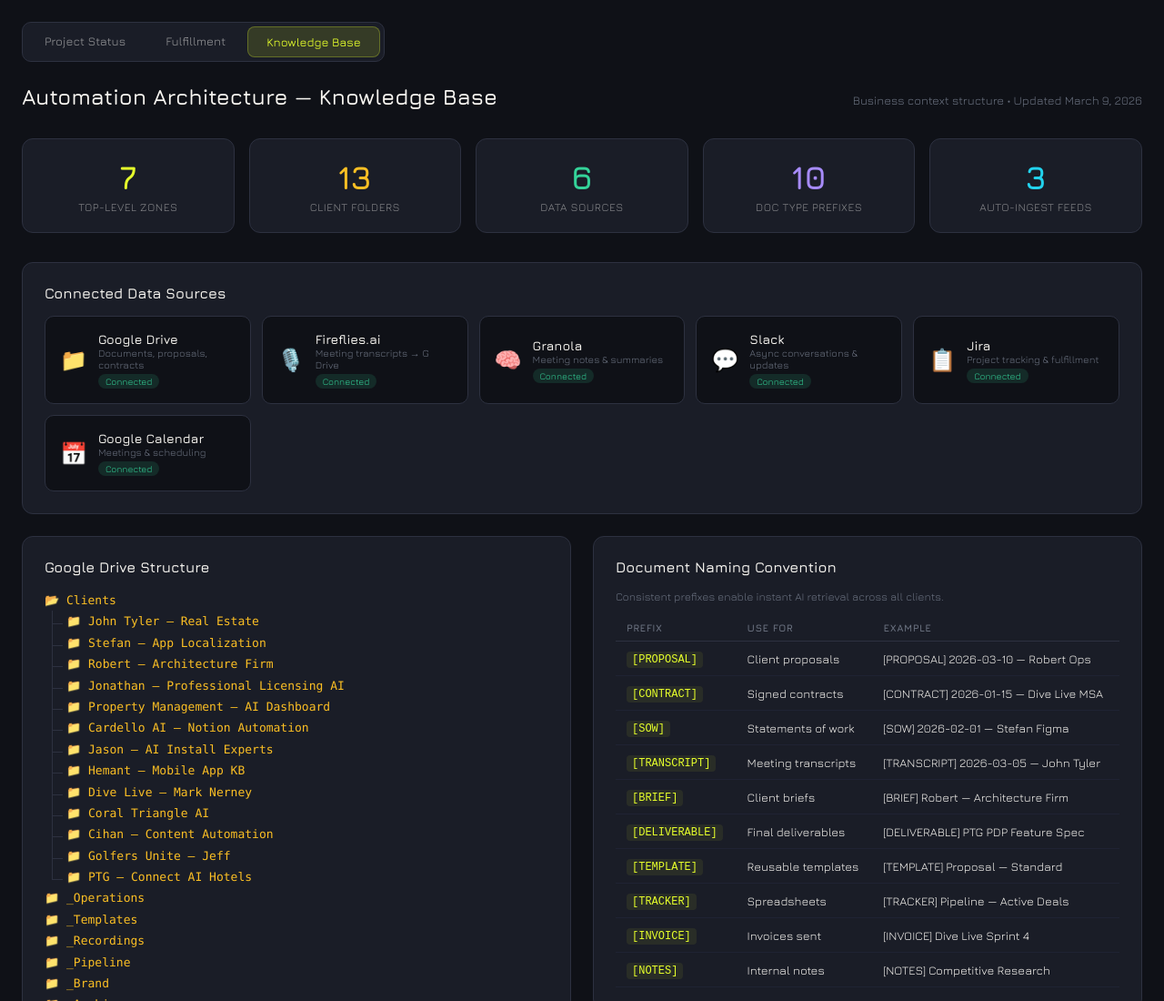
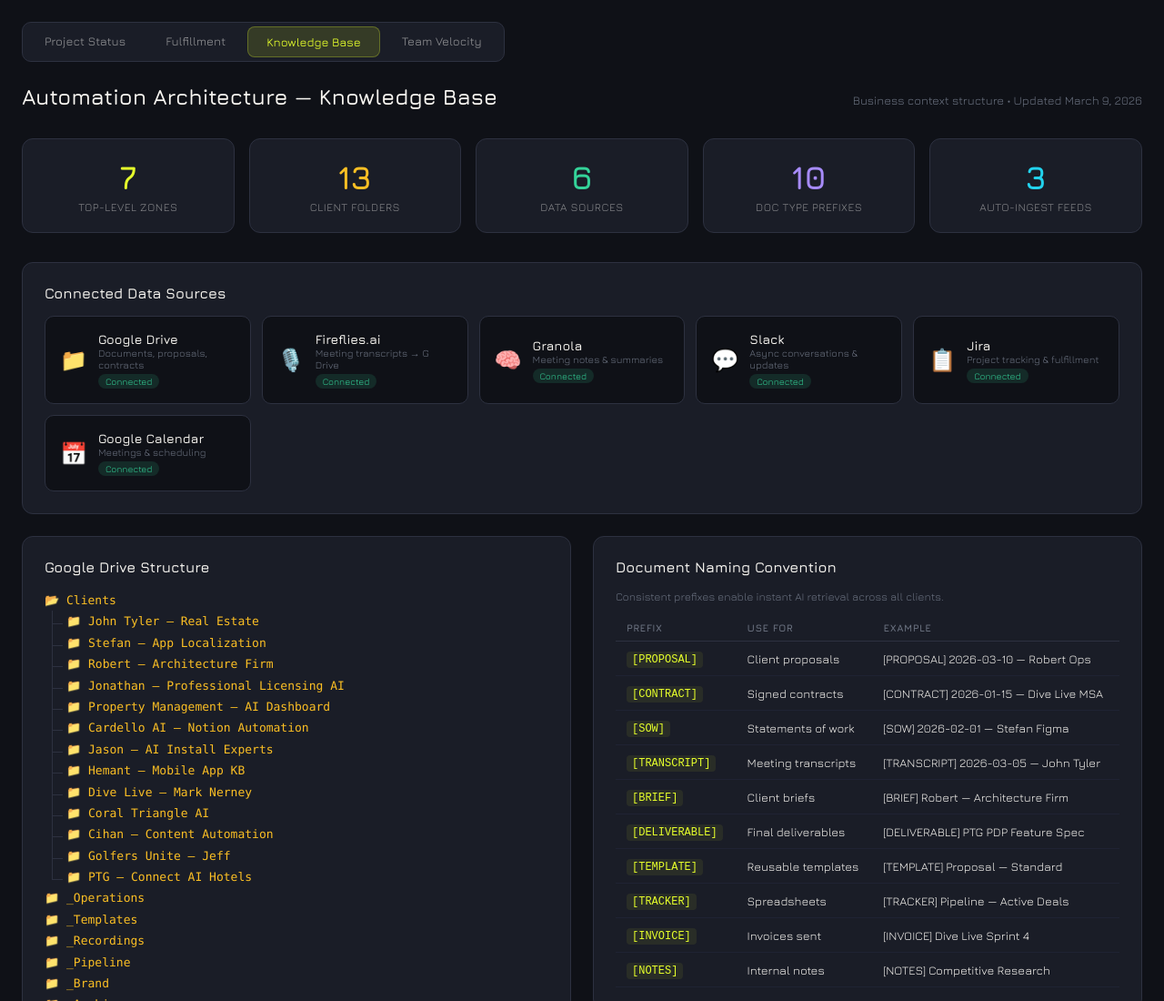
Before and after one commit to Automation-Architecture/aa-knowledge-base, a plain HTML site: page public/index.html in a window 1280 px wide. Shown: the top 1100 px of the page at 91% size. Drawn offline with nearby package versions, Linux system fonts and the light colour scheme.

Commit message:
Add Team Velocity link to control center nav

```diff
--- a/public/index.html
+++ b/public/index.html
@@ -109,6 +109,7 @@
   <a href="https://vercel-dashboard-sooty.vercel.app">Project Status</a>
   <a href="https://jira-dashboard-jade.vercel.app">Fulfillment</a>
   <a href="#" class="active">Knowledge Base</a>
+  <a href="https://team-velocity-dashboard.vercel.app">Team Velocity</a>
 </div>
 
 <div class="header">
```
